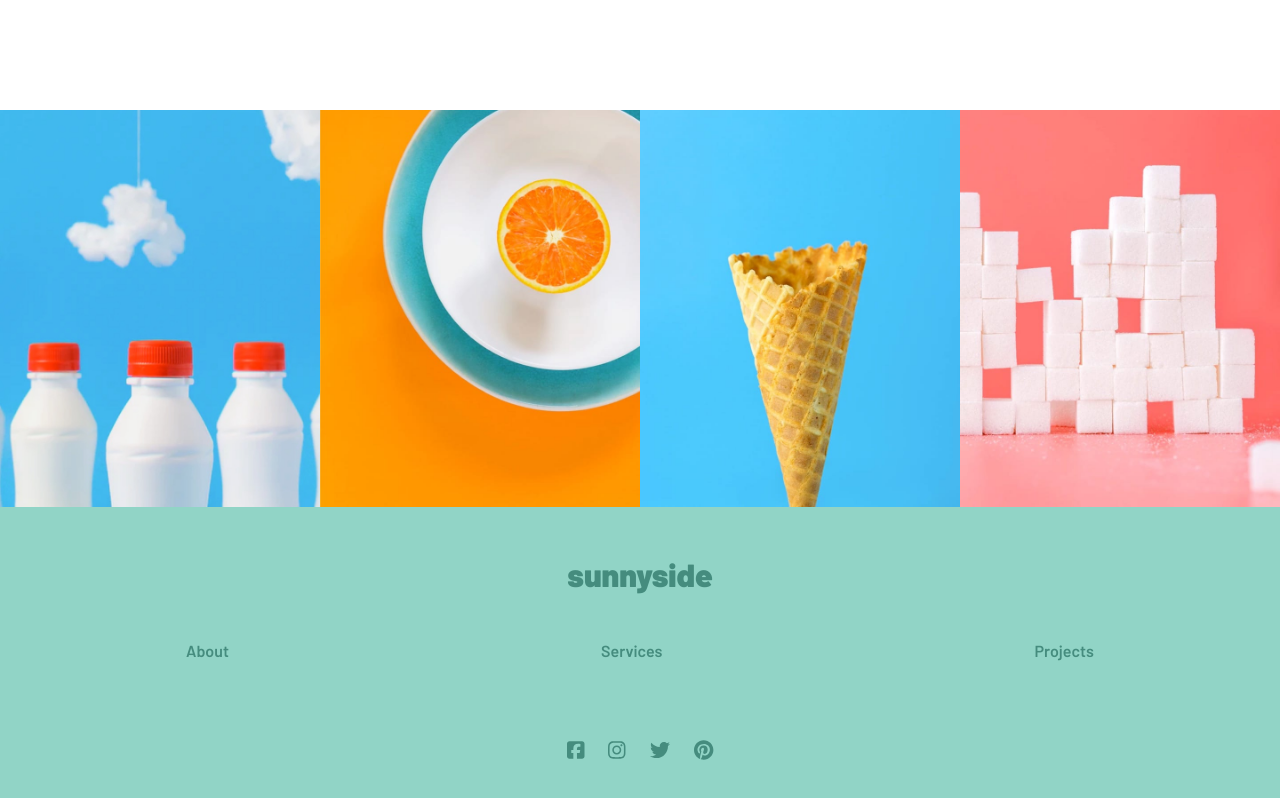
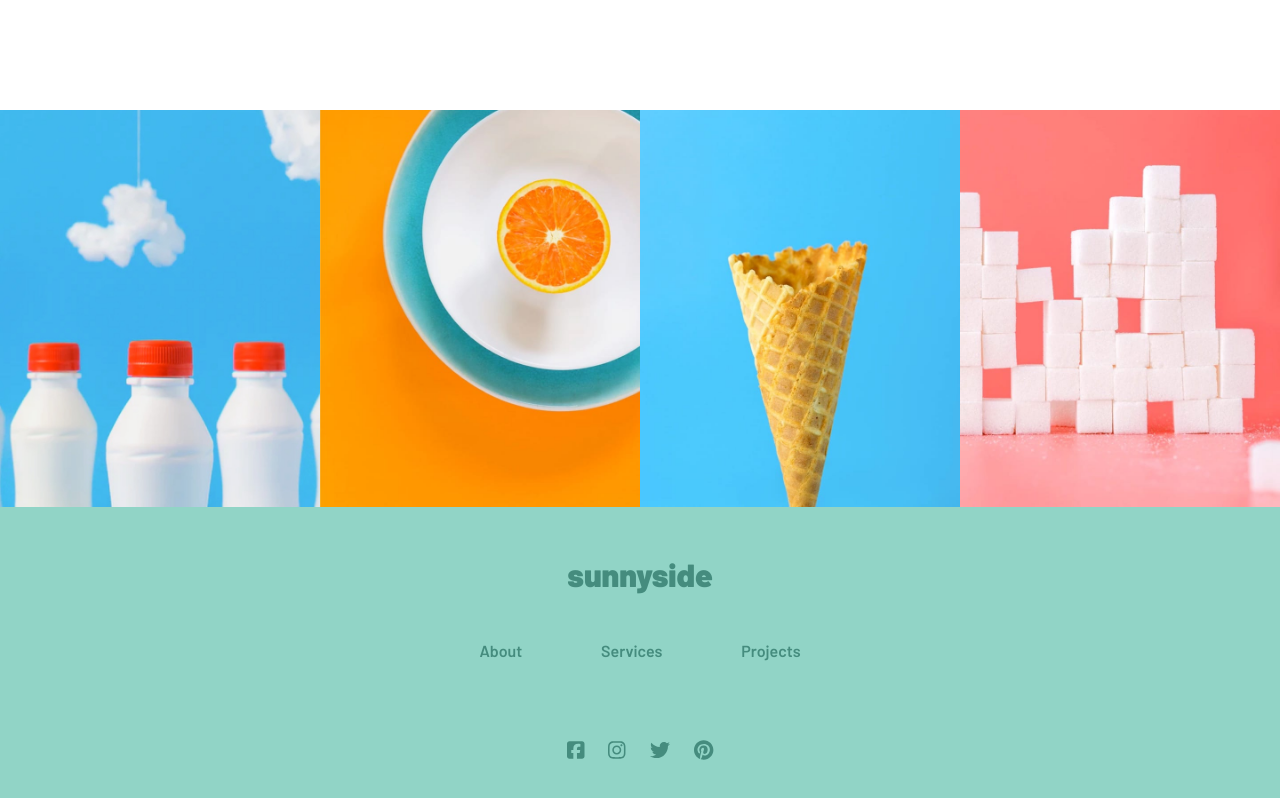
Before and after one commit to AliAbuSalam/sunnyside-agency-landing-page, a Next.js app: page / in a window 1280 px wide. Shown: the part 2869-3667 px from the top of the page. Built offline with nearby package versions, Linux system fonts and the light colour scheme.

Commit message:
add max width to link container on footer element

```diff
--- a/src/styles/footer.module.scss
+++ b/src/styles/footer.module.scss
@@ -18,8 +18,10 @@
   }
 
   .link-container {
+    margin: 0 auto;
     display: flex;
     justify-content: space-around;
+    max-width: 25rem;
 
     .link:hover {
       @include hover-effect();
```
